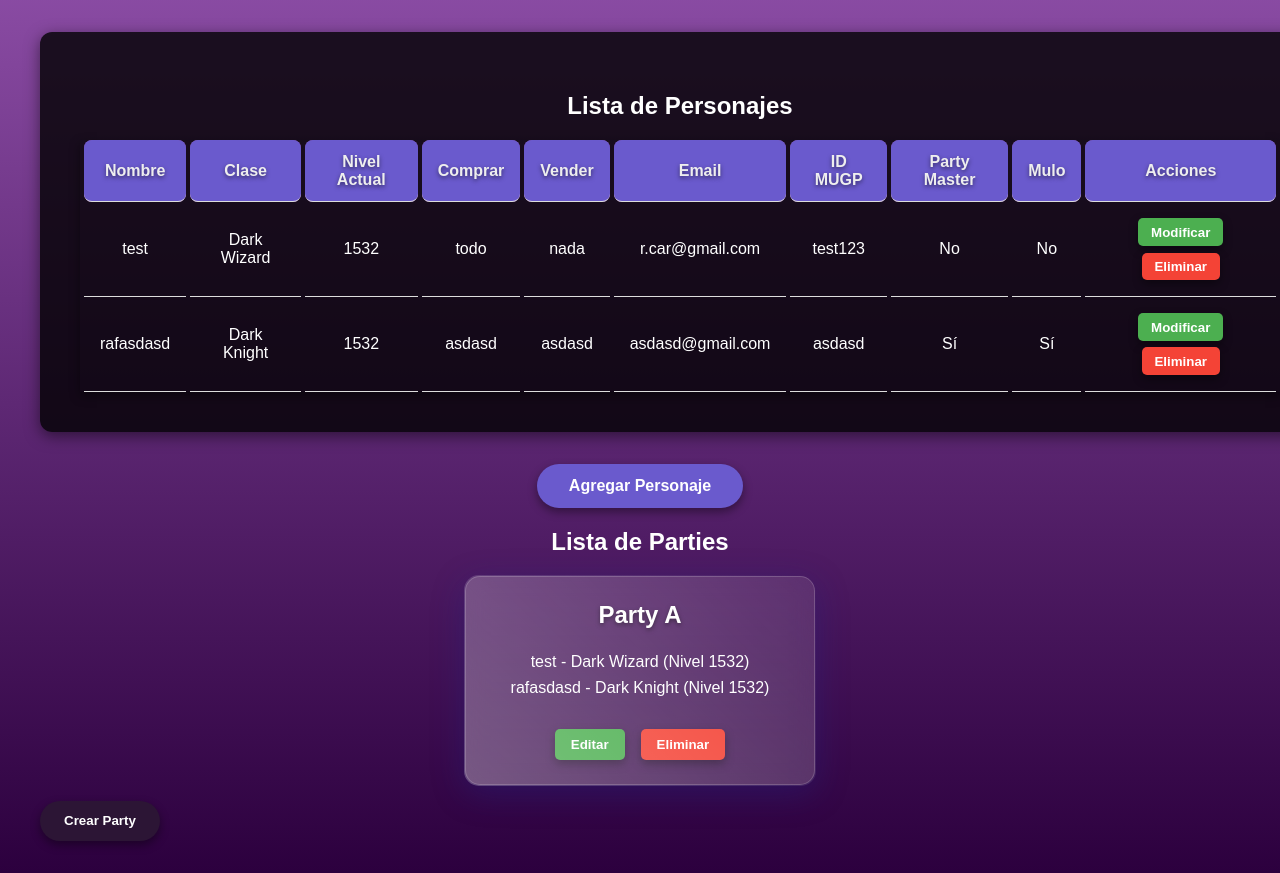
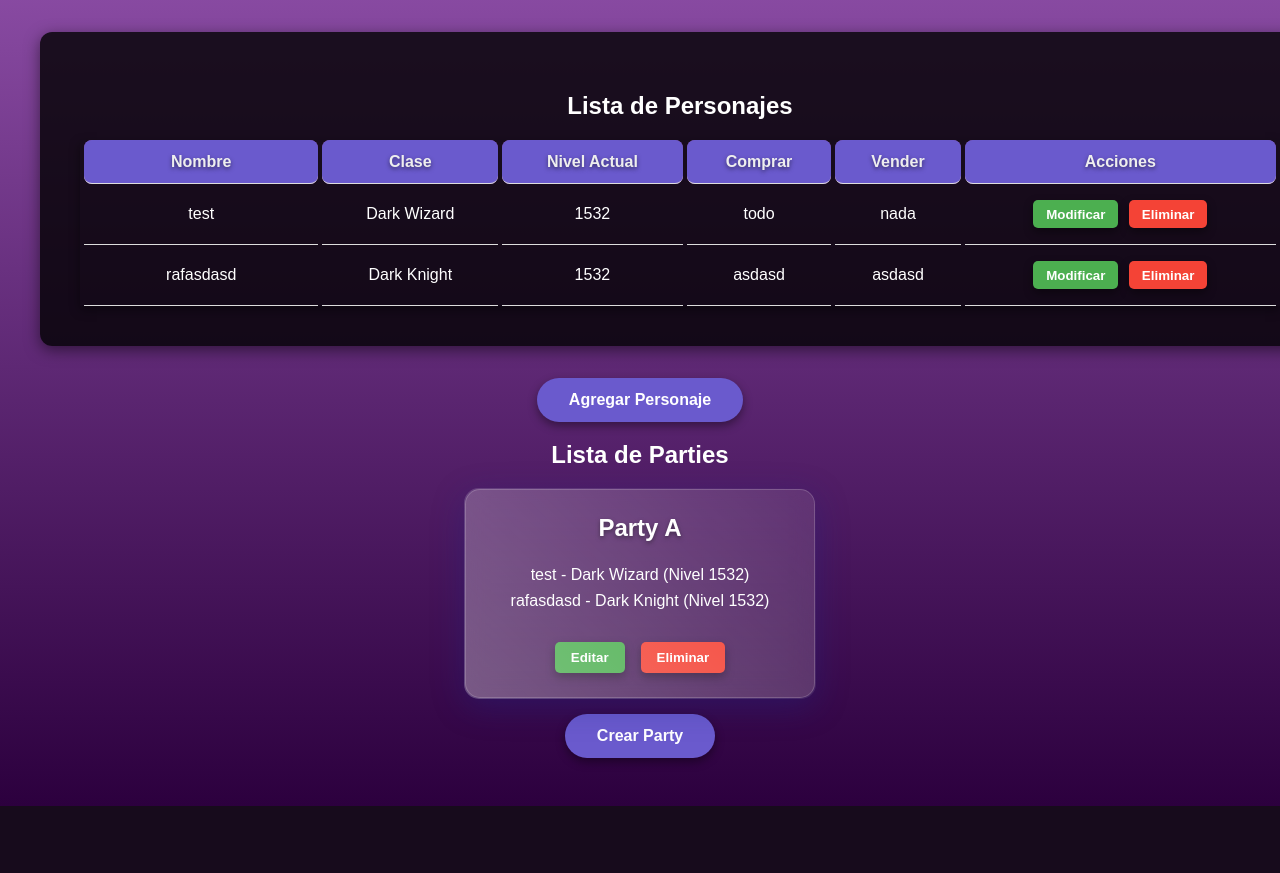
Before and after one commit to RaphaCarpio1532/mugp-manager, a Flask app: page / in a window 1280 px wide. Shown: the part 170-1043 px from the top of the page. After the commit the page ends 976 px from the top, so only its background shows below. Run offline with Flask 3, Linux system fonts and the light colour scheme; data comes from the database, SQL or seed files in the repository.

Commit message:
Ajustes en UI: botón 'Crear Party' y columnas de la tabla de personajes

```diff
--- a/static/css/styles.css
+++ b/static/css/styles.css
@@ -308,3 +308,21 @@ table thead tr {
     border-radius: 15px;
     pointer-events: none;
 }
+/* Estilos para el botón "Crear Party" */
+#open-party-modal-button {
+    background-color: #6a5acd;
+    color: #ffffff;
+    padding: 0.8rem 2rem;
+    margin: 1rem auto;
+    display: block;
+    font-size: 1rem;
+}
+table th:nth-child(1), table td:nth-child(1) {
+    width: 20%;
+}
+
+table th:nth-child(2), table td:nth-child(2) {
+    width: 15%;
+}
+
+/* Ajusta los porcentajes según tus necesidades */
--- a/static/js/script.js
+++ b/static/js/script.js
@@ -187,15 +187,11 @@ function loadCharacters() {
             data.forEach(character => {
                 const row = document.createElement('tr');
                 row.innerHTML = `
-                    <td>${character[0]}</td>
-                    <td>${character[1]}</td>
-                    <td>${character[2]}</td>
-                    <td>${character[3]}</td>
-                    <td>${character[4]}</td>
-                    <td>${character[5]}</td>
-                    <td>${character[6]}</td>
-                    <td>${character[7] ? 'Sí' : 'No'}</td>
-                    <td>${character[8] ? 'Sí' : 'No'}</td>
+                    <td>${character[0]}</td> <!-- Nombre -->
+                    <td>${character[1]}</td> <!-- Clase -->
+                    <td>${character[2]}</td> <!-- Nivel Actual -->
+                    <td>${character[3]}</td> <!-- Comprar -->
+                    <td>${character[4]}</td> <!-- Vender -->
                     <td>
                         <button class="edit-button" onclick="editCharacter(${character[9]})">Modificar</button>
                         <button class="delete-button" onclick="deleteCharacter(${character[9]})">Eliminar</button>
@@ -206,6 +202,7 @@ function loadCharacters() {
         })
         .catch(error => console.error('Error al cargar personajes:', error));
 }
+
 // ================================
 // Agregar un personaje
 // ================================
--- a/templates/index.html
+++ b/templates/index.html
@@ -26,10 +26,6 @@
                         <th>Nivel Actual</th>
                         <th>Comprar</th>
                         <th>Vender</th>
-                        <th>Email</th>
-                        <th>ID MUGP</th>
-                        <th>Party Master</th>
-                        <th>Mulo</th>
                         <th>Acciones</th>
                     </tr>
                 </thead>
```
